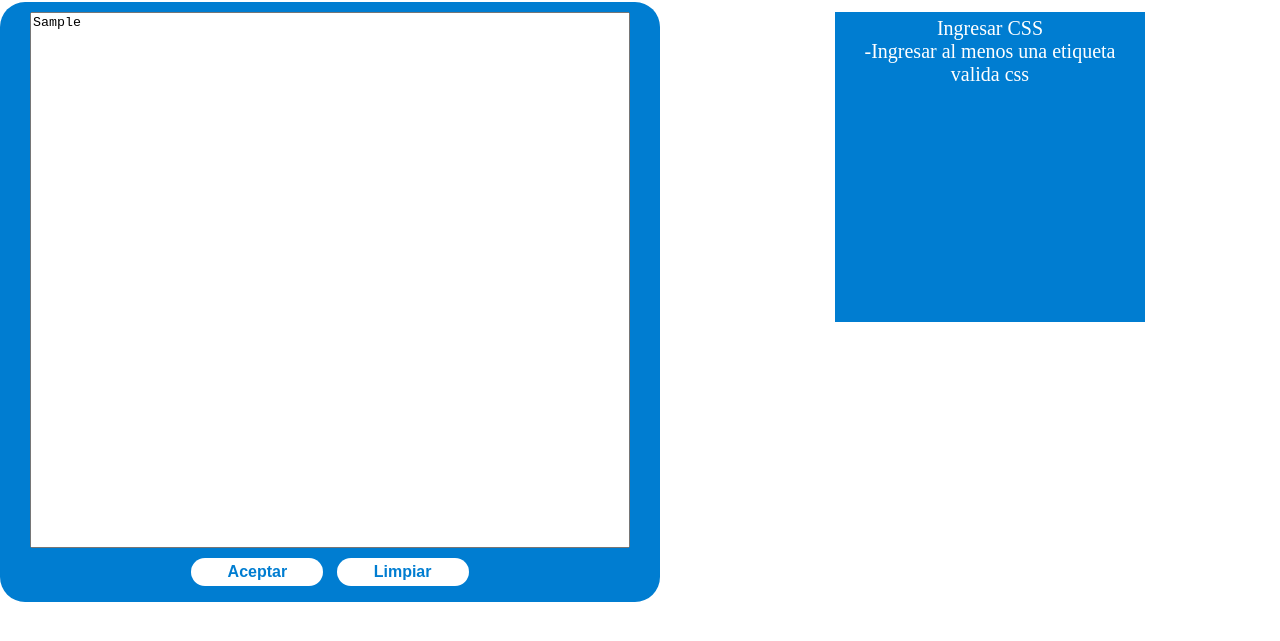
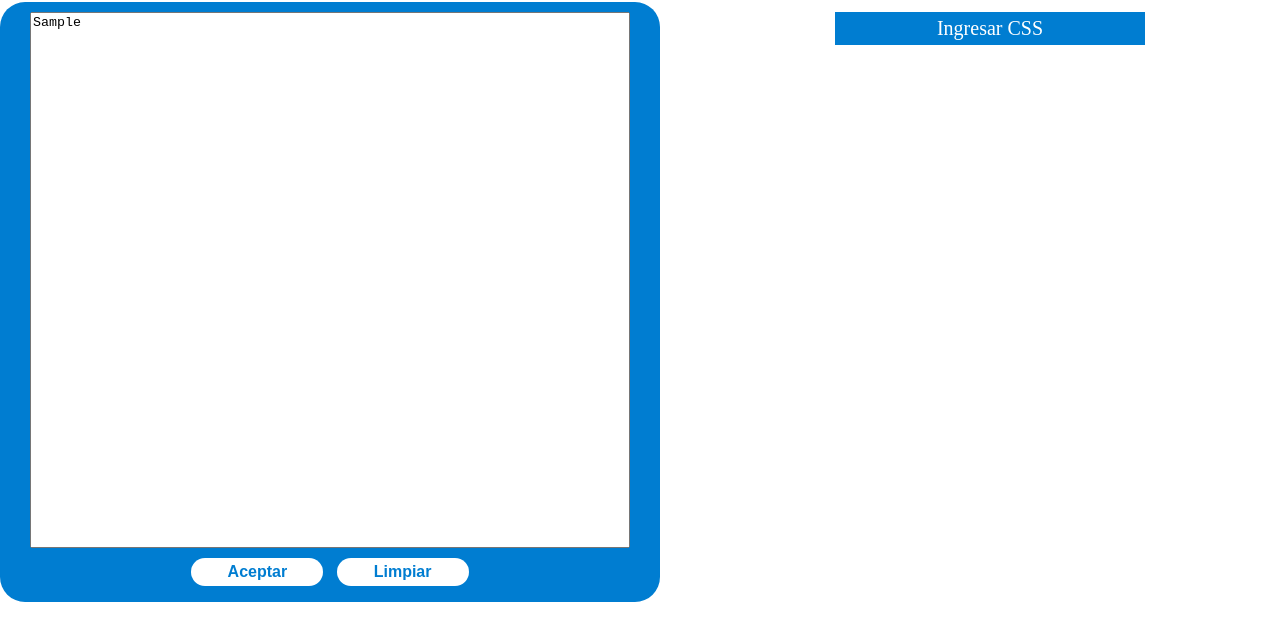
Before and after one commit to SantiagoIzzo/OrdenadorCSS, a plain HTML site: page index.html in a window 1280 px wide. Both pictures are taken after typing "Sample" into the empty fields and a click on the input "Aceptar". Shown: the part 55-696 px from the top of the page. Drawn offline with Linux system fonts and the light colour scheme.

Commit message:
mensaje  ingresar css

```diff
--- a/index.css
+++ b/index.css
@@ -22,7 +22,6 @@ background-color: #007DD1;
 color: white;
 display: none;
 font-size: 20px;
-height: 300px;
 margin: 10px auto;
 padding: 5px;
 text-align: center;
--- a/index.js
+++ b/index.js
@@ -208,7 +208,7 @@ window.onload = function() {
             var cssSalida=organizarCSS(textarea.value)
             p.innerText=cssSalida
         }else{
-            cartel.innerText="Ingresar CSS \n -Ingresar al menos una etiqueta valida css \n"
+            cartel.innerText="Ingresar CSS"
             cartel.style.display="block"
         }
     }
```
